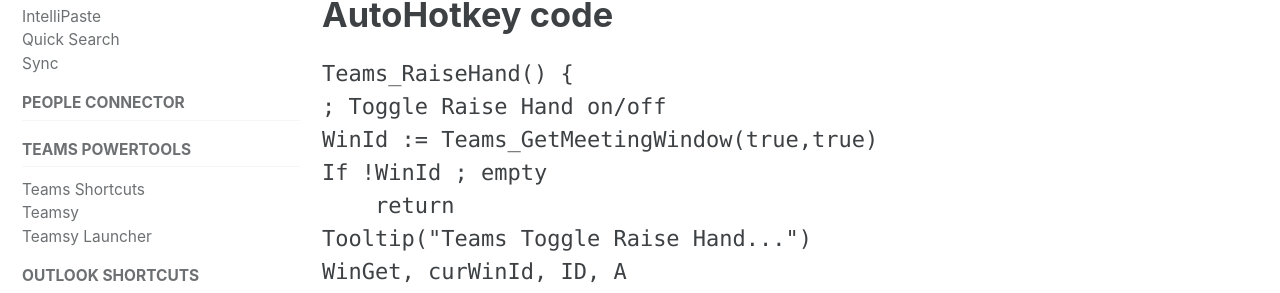
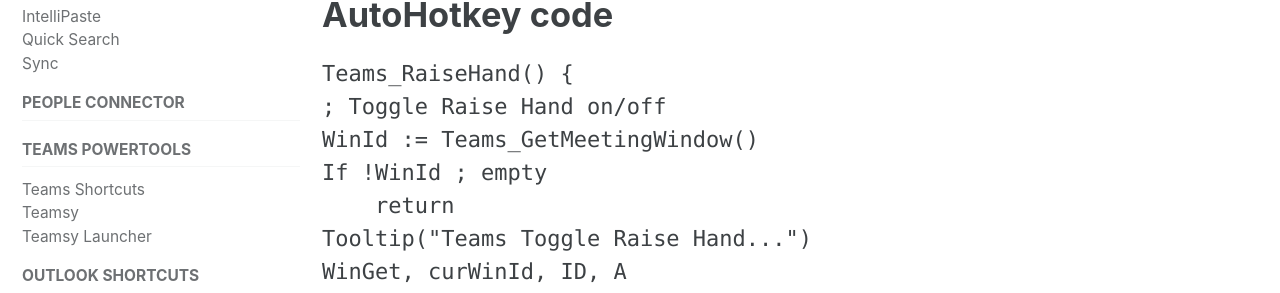
Before and after one commit to tdalon/ahk, a Jekyll site: the page built from docs/_posts/2021-02-23-teams-raise-hand.md, in a window 1280 px wide and 900 px high, scrolled down 1253 px. Shown: the part 199-492 px from the top of the window. Built offline with Jekyll 4.4.1, drawn with Linux system fonts in a browser that asks for light colours; cached includes are drawn as plain includes; comment, search, counter and statistics services are not loaded; some of the changed text lies outside the part shown.

Commit message:
rework new client 2
Teams GetMainWindow, GetMeetingWindow, Share

````diff
--- a/docs/_posts/2021-02-23-teams-raise-hand.md
+++ b/docs/_posts/2021-02-23-teams-raise-hand.md
@@ -25,7 +25,7 @@ header:
 ```AutoHotkey
 Teams_RaiseHand() {
 ; Toggle Raise Hand on/off
-WinId := Teams_GetMeetingWindow(true,true)
+WinId := Teams_GetMeetingWindow()
 If !WinId ; empty
     return
 Tooltip("Teams Toggle Raise Hand...")
````
Also changed, not shown: docs/_pages/Teamsy-Changelog.md (+3 -0 lines), docs/_pages/Teamsy.md (+3 -0 lines), 4 other files.
